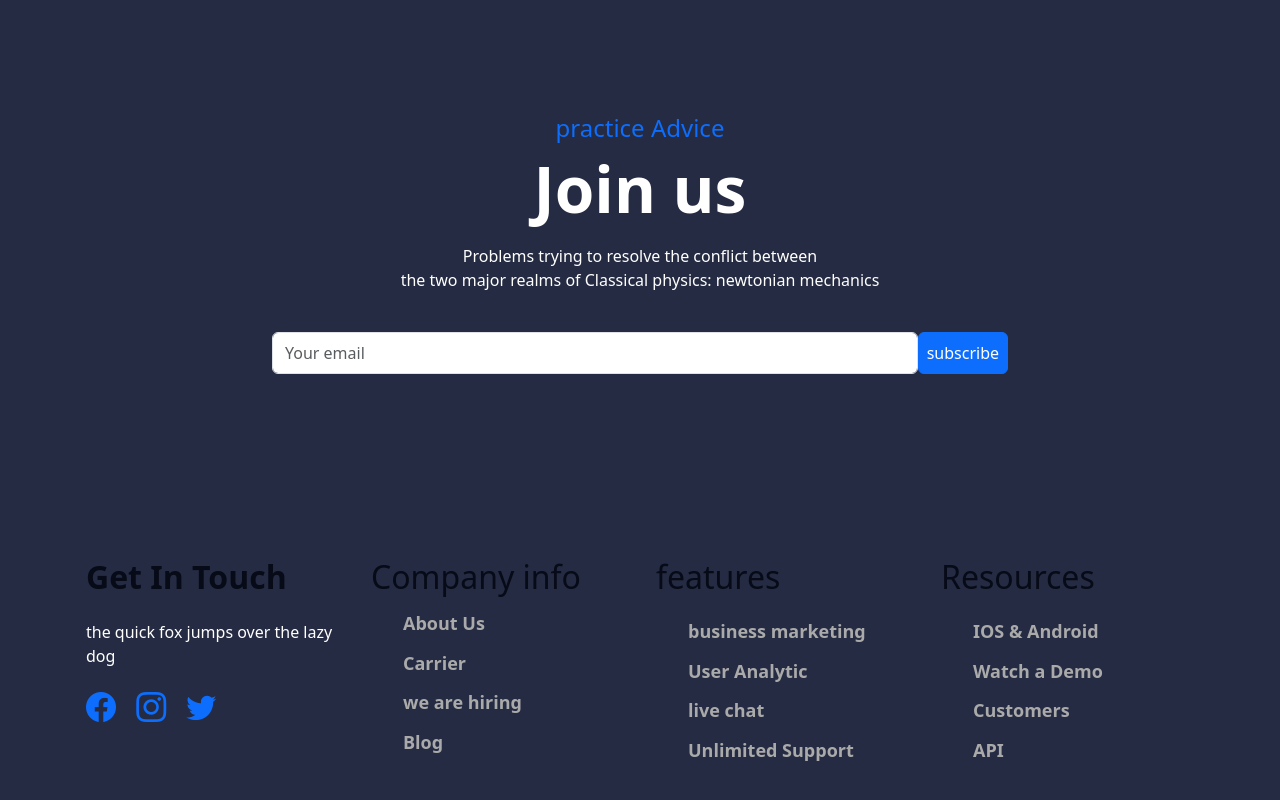
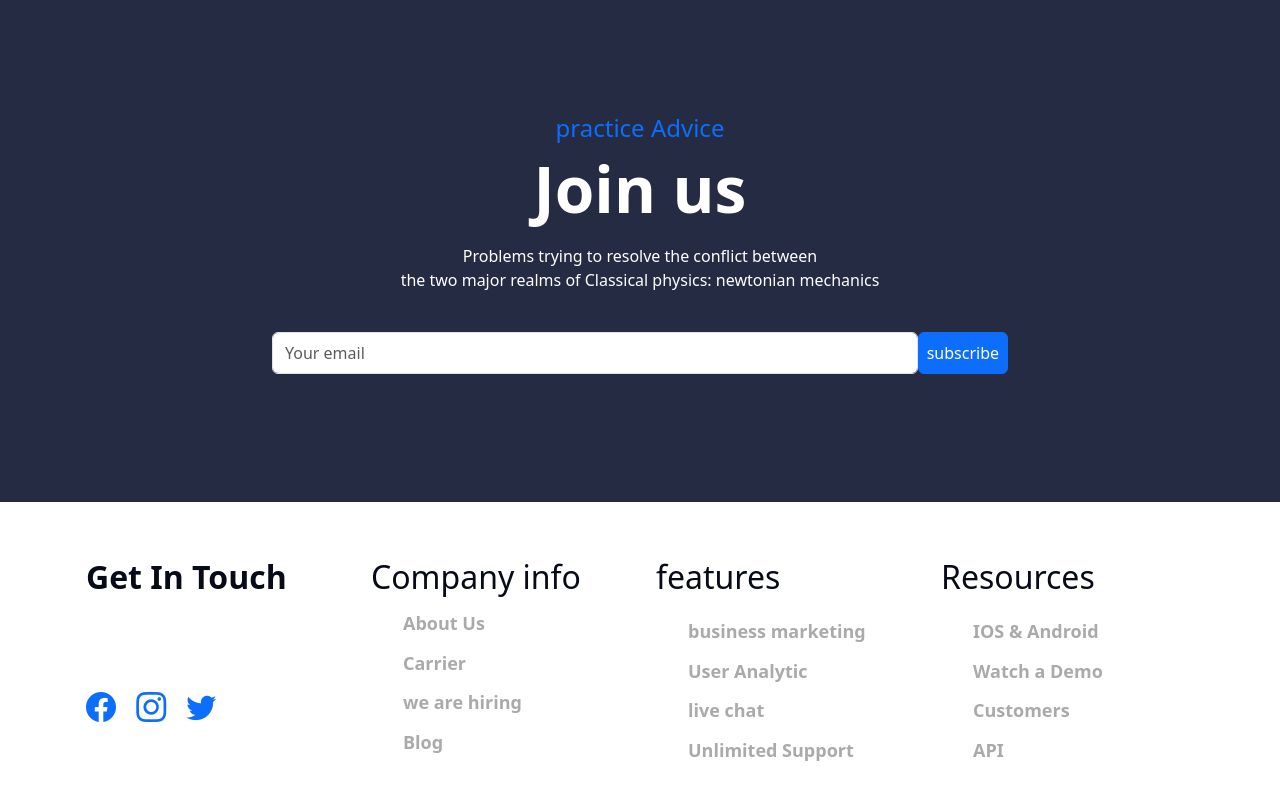
Before and after one commit to Etudiant-noir21/validation-bootstrap, a plain HTML site: page index.html in a window 1280 px wide. Shown: the part 4382-5182 px from the top of the page. Drawn offline with nearby package versions, Linux system fonts and the light colour scheme.

Commit message:
bg footer

```diff
--- a/index.html
+++ b/index.html
@@ -328,7 +328,7 @@
                 </div>
               </section>
               <!-- footer -->
-               <footer class="mt-5 py-5 ">
+               <footer class="mt-5 py-5 bg-white">
                 <div class="container">
                     <div class="row">
                         <div class="col-md-6 col-lg-3 p-2">
```
Also changed, not shown: captures/Capture-10.PNG (added), captures/Capture-11.PNG (added), captures/Capture-12.PNG (added), captures/Capture-8.PNG (added), captures/Capture-9.PNG (added), captures/capture-7.PNG (added).
